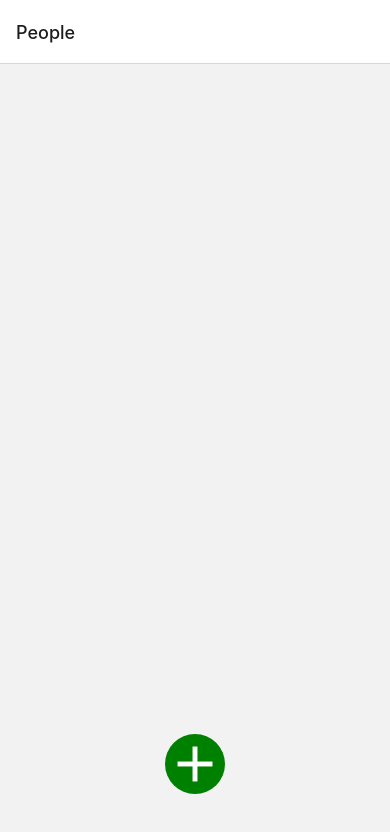
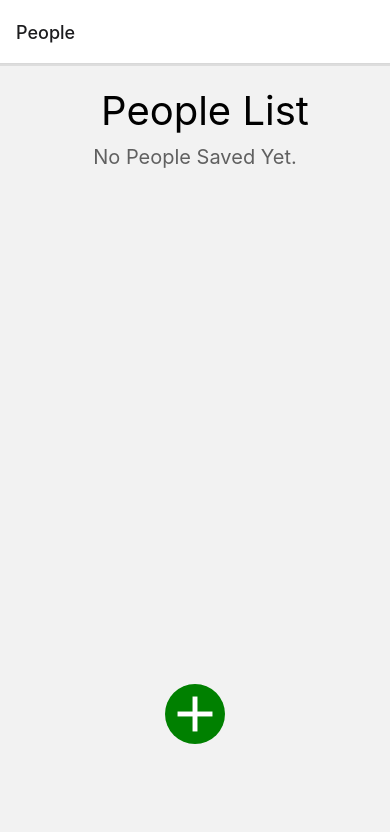
Before and after one commit to nkun0003/giftgenius, a React Native app: screen /People in a window 390 px wide. Shown: the top 832 px of the page. Built offline with nearby package versions, Linux system fonts and the light colour scheme.

Commit message:
added the styling on peopleScreen and text

```diff
--- a/screens/PeopleScreen.js
+++ b/screens/PeopleScreen.js
@@ -20,6 +20,11 @@ export default function PeopleScreen() {
   return (
     <SafeAreaProvider>
       <SafeAreaView style={styles.container}>
+        <Text style={styles.title}>People List</Text>
+
+        {people.length === 0 ? (
+          <Text style={styles.savedText}>No People Saved Yet.</Text>
+        ) : (
           <FlatList
             data={people}
             keyExtractor={(item) => item.id}
@@ -30,11 +35,12 @@ export default function PeopleScreen() {
               </View>
             )}
           />
+        )}
+
         {/* Floating Action Button */}
         <TouchableOpacity style={styles.fab} onPress={() => navigation.navigate('AddPerson')}>
           <MaterialIcons name="add" size={60} color="white" />
         </TouchableOpacity>
-        {/* <Button title="Add Person" onPress={() => navigation.navigate('AddPerson')} /> */}
       </SafeAreaView>
     </SafeAreaProvider>
   );
@@ -42,19 +48,32 @@ export default function PeopleScreen() {
 
 const styles = StyleSheet.create({
   container: {
-    flex: 1
+    flex: 1,
+    borderTopWidth: 2,
+    borderColor: '#ddd',
+    padding: 20
+  },
+  title: {
+    fontSize: 40,
+    paddingTop: 20,
+    paddingLeft: 20,
+    textAlign: 'center'
+  },
+  savedText: {
+    textAlign: 'center',
+    color: '#606060',
+    padding: 10,
+    fontSize: 20
   },
   fab: {
     position: 'absolute',
-    bottom: 50,
+    bottom: 100,
     left: '50%',
     transform: [{ translateX: -30 }],
     backgroundColor: 'green',
     borderRadius: 30,
     width: 60,
     height: 60,
-    alignItems: 'center',
-    justifyContent: 'center',
     elevation: 5
   }
 });
```
Lines whose indentation alone changed are shown as unchanged.
